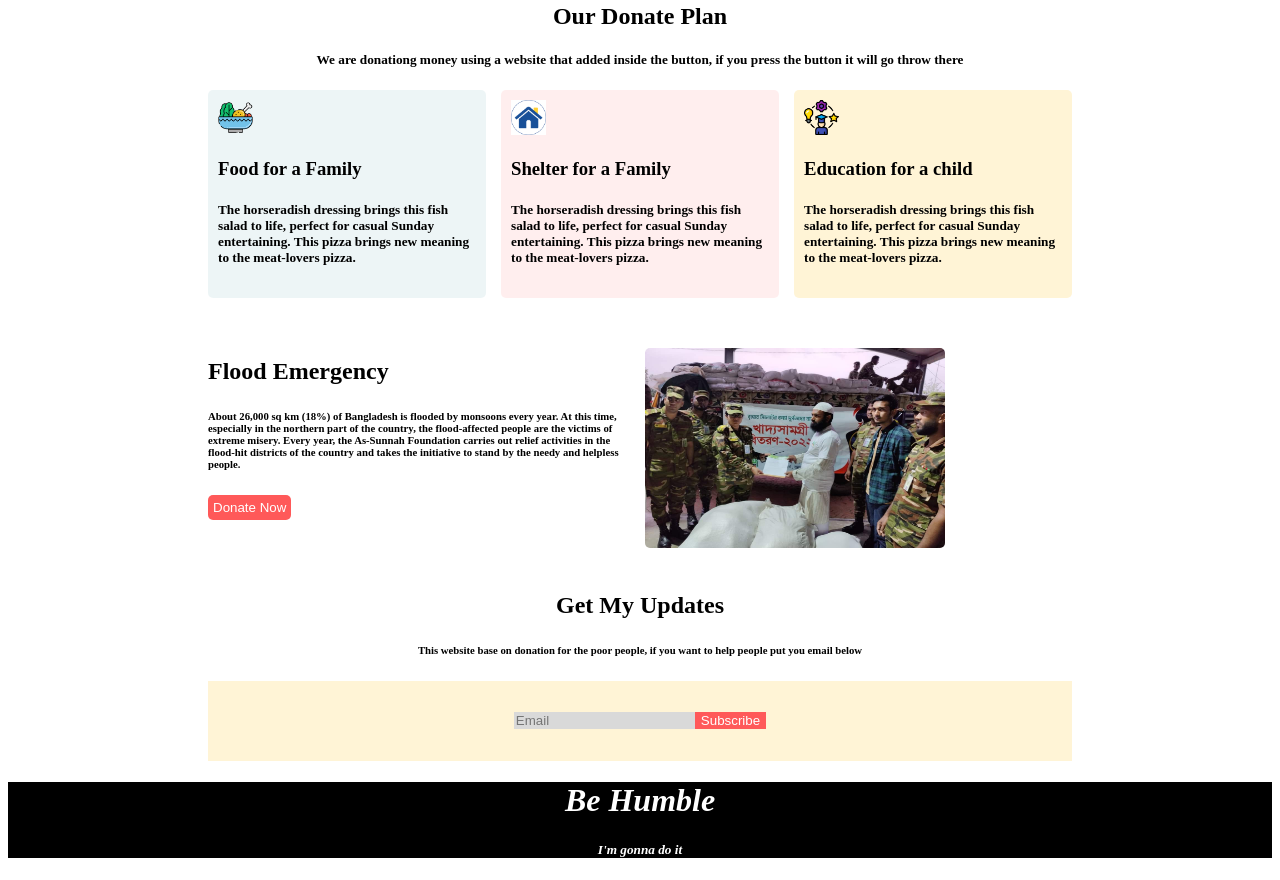
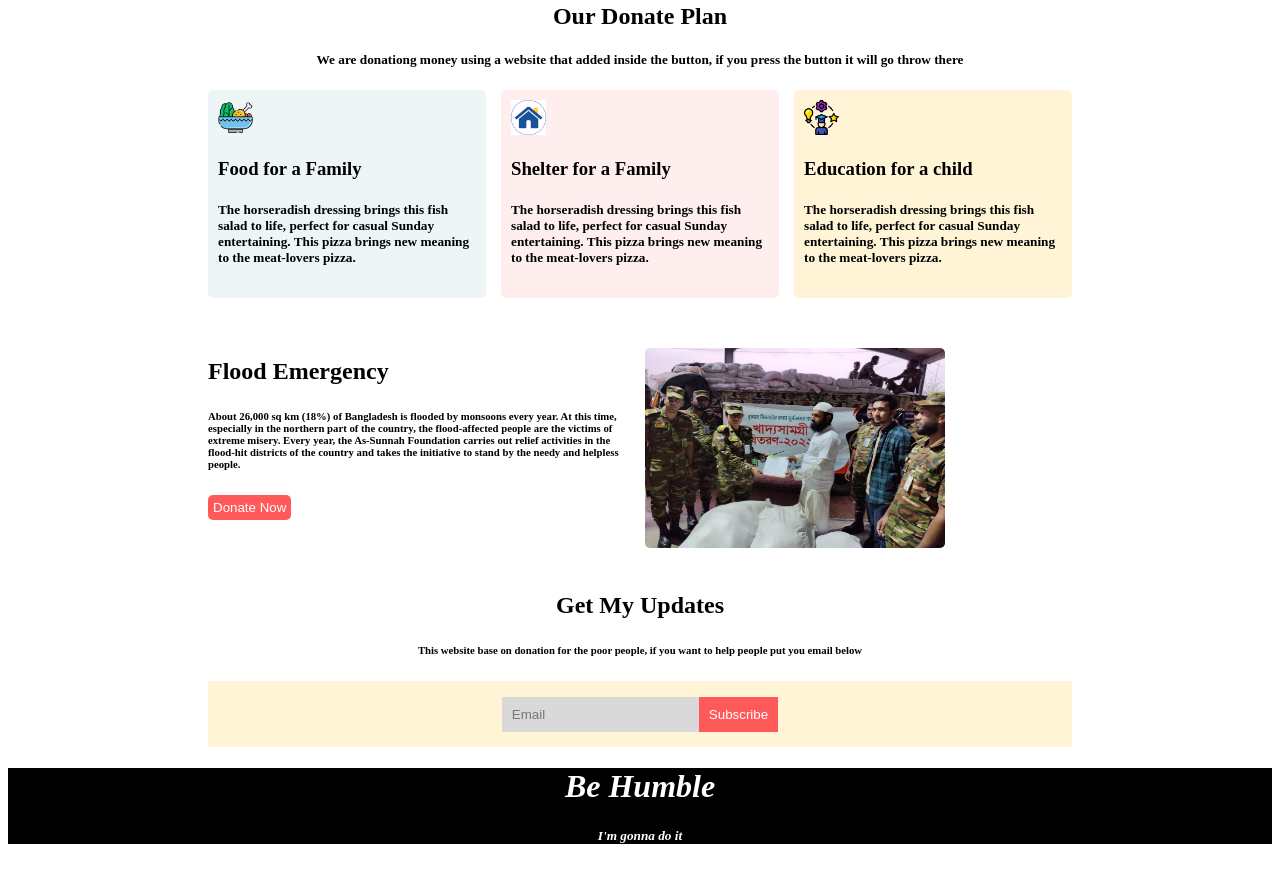
Before and after one commit to mdtouhidulislam136/donate-for-flood, a plain HTML site: page index.html in a window 1280 px wide. Shown: the part 1067-1947 px from the top of the page. Drawn offline with Linux system fonts and the light colour scheme.

Commit message:
some changes in input box

```diff
--- a/css/style.css
+++ b/css/style.css
@@ -157,12 +157,15 @@
 .input-box{
     background-color: #d9d9d9;
     border: none;
+    padding: 10px;
+
 }
 
 .email-box{
     background-color: #FFF4D6;
     height: 50px;
-    padding-top: 30px;
+    padding-top: 16px;
+
 
 
 }
@@ -171,6 +174,7 @@
     color:white;
     background-color:#FF5959;
     border: none;
+    padding: 10px;
 
 }
 /* footer */
```
